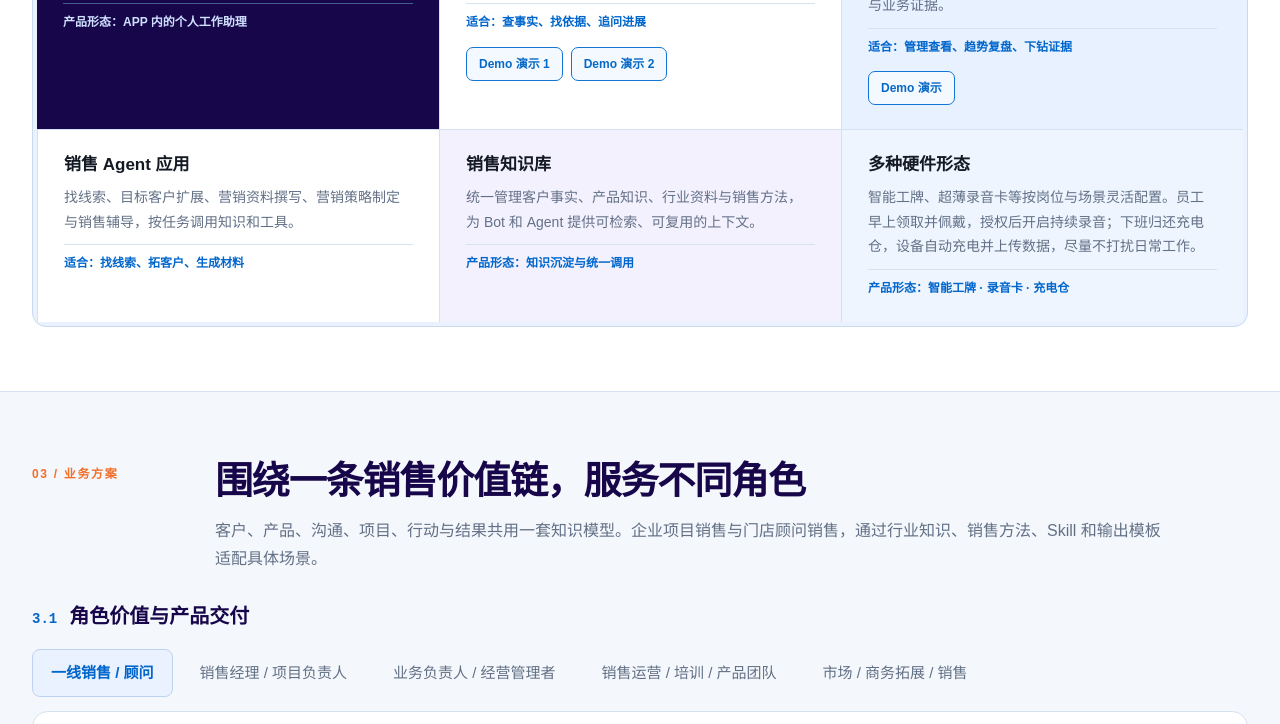
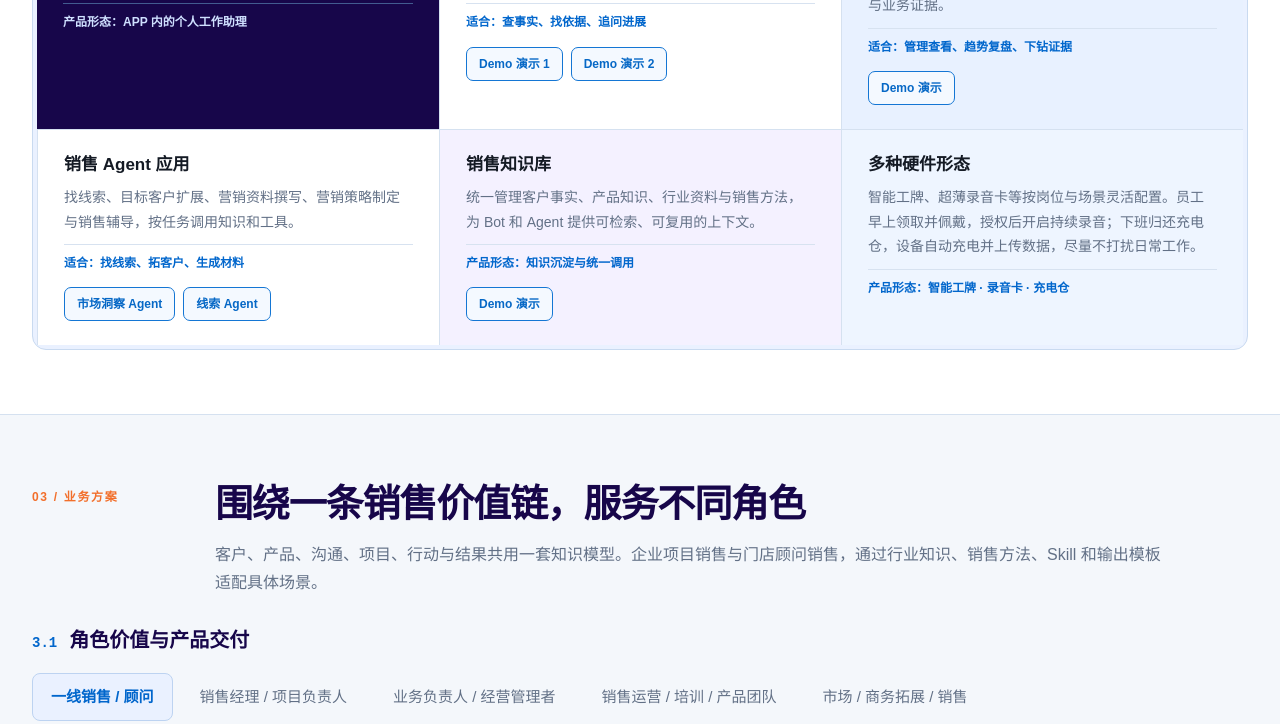
Before and after one commit to zw08250727/baixiao-product, a plain HTML site: page index.html in a window 1280 px wide. Shown: the part 1259-1983 px from the top of the page. Drawn offline with Linux system fonts and the light colour scheme.

Commit message:
Add Agent demo links

```diff
--- a/index.html
+++ b/index.html
@@ -314,5 +314,55 @@ const buttons=panels.map((p,i)=>{const b=document.createElement('button');b.type
   actions.append(link);
 })();
 </script>
+<script>
+// 将知识库语音笔记 Demo 接入销售知识库卡片。
+(()=>{
+  const card=[...document.querySelectorAll('#products .products-output:not(.asset-cycle) .output')]
+    .find(el=>el.querySelector('h4')?.textContent.trim()==='销售知识库');
+  if(!card||card.querySelector('.knowledge-demo'))return;
+  const actions=card.querySelector('.demo-actions')||(()=>{
+    const el=document.createElement('div');
+    el.className='demo-actions';
+    el.setAttribute('aria-label','销售知识库 Demo 演示');
+    card.append(el);
+    return el;
+  })();
+  const link=document.createElement('a');
+  link.className='demo-button knowledge-demo';
+  link.href='https://100wiser.com/knowledgeBase?kbTab=voiceNote';
+  link.target='_blank';
+  link.rel='noopener noreferrer';
+  link.textContent='Demo 演示';
+  actions.append(link);
+})();
+</script>
+<script>
+// 将百销垂直 Agent Demo 接入销售 Agent 应用卡片。
+(()=>{
+  const card=[...document.querySelectorAll('#products .products-output:not(.asset-cycle) .output')]
+    .find(el=>el.querySelector('h4')?.textContent.trim()==='销售 Agent 应用');
+  if(!card||card.querySelector('.agent-demo'))return;
+  const actions=card.querySelector('.demo-actions')||(()=>{
+    const el=document.createElement('div');
+    el.className='demo-actions';
+    el.setAttribute('aria-label','销售 Agent 应用 Demo 演示');
+    card.append(el);
+    return el;
+  })();
+  const demos=[
+    ['市场洞察 Agent','https://www.100wiser.com/index?agent=37c77525469d44729ab32eb5f280e120'],
+    ['线索 Agent','https://www.100wiser.com/index?agent=110791c2c1914d07ae62d27d4379b17e']
+  ];
+  demos.forEach(([text,href])=>{
+    const link=document.createElement('a');
+    link.className='demo-button agent-demo';
+    link.href=href;
+    link.target='_blank';
+    link.rel='noopener noreferrer';
+    link.textContent=text;
+    actions.append(link);
+  });
+})();
+</script>
 </body>
 </html>
```
